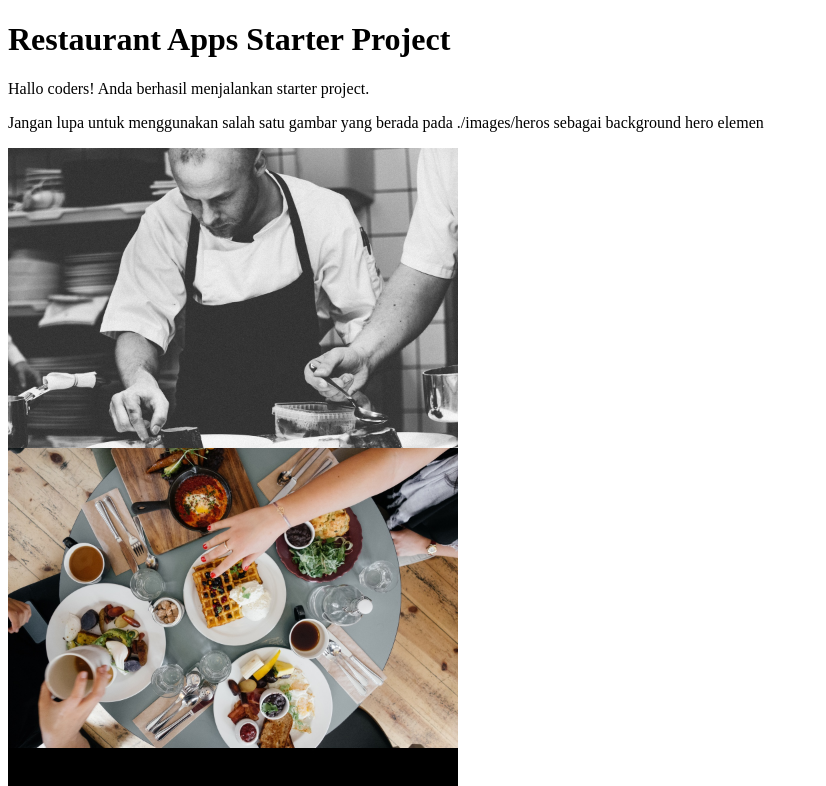
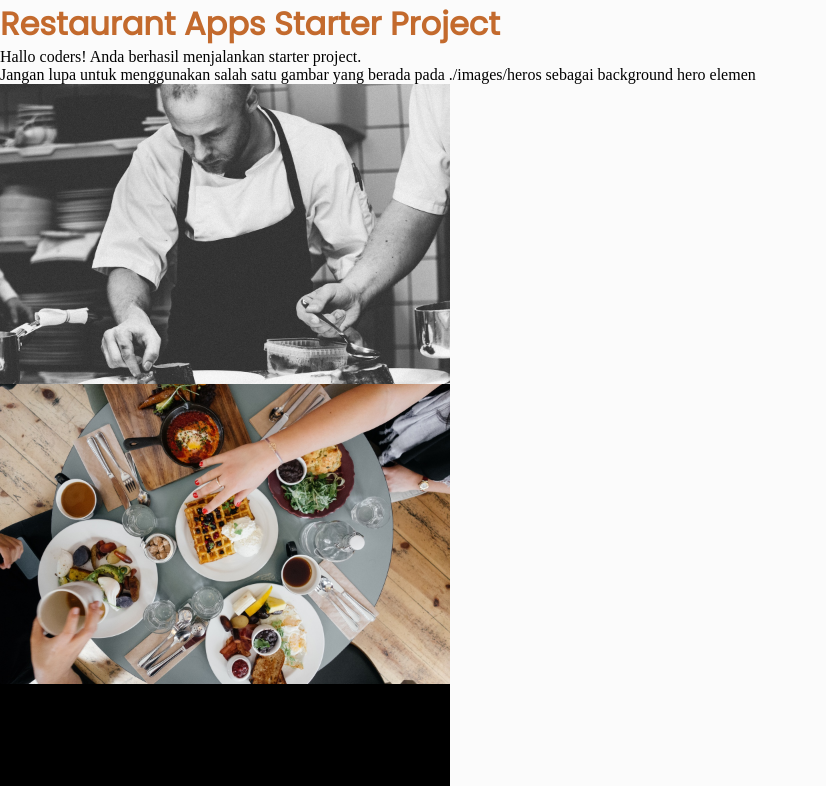
Before and after one commit to virgiawankusuma/restaurant-apps, a website built with webpack: page src/templates/index.html in a window 1280 px wide. Shown: the top 786 px of the page, without its empty margins (0-826 px from the left). Built offline with nearby package versions, Linux system fonts and the light colour scheme; files whose address does not match are found by name.

Commit message:
adjust color palette in style

```diff
--- a/src/styles/main.css
+++ b/src/styles/main.css
@@ -1,3 +1,37 @@
+@import url('https://fonts.googleapis.com/css2?family=Open+Sans&family=Poppins&display=swap');
+
+/* css reset */
+* {
+    box-sizing: border-box;
+    margin: 0;
+    padding: 0;
+    scroll-behavior: smooth;
+    /* border: 1px solid; */
+}
+
+body {
+    background-color: #FBFBFB;
+}
+
+h1,
+h2,
+h3,
+h4,
+h5,
+h6 {
+    color: #C36A2D;
+    font-family: 'Poppins', sans-serif;
+}
+
+a {
+    color: #EADCA6;
+}
+
+a:hover,
+a:active {
+    color: #E2C275;
+}
+
 img {
     display: block;
 }
```
